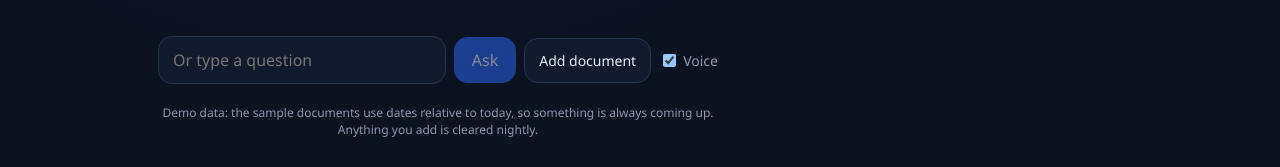
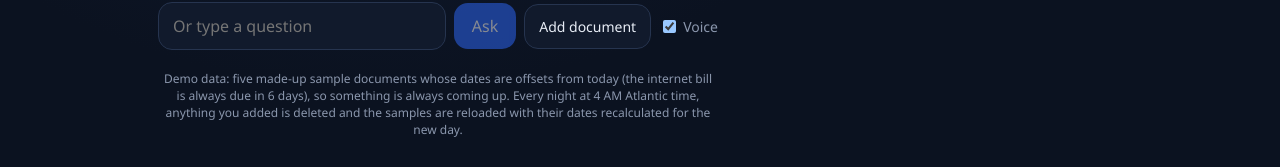
Before and after one commit to aminnemati96/homedocs-alexa-plus, a React (Vite) app in the folder web/: page / in a window 1280 px wide. Shown: the part 630-797 px from the top of the page. Built offline with nearby package versions, Linux system fonts and the light colour scheme; no server answers.

Commit message:
Explain the nightly demo reset and date offsets on the site

```diff
--- a/web/src/App.tsx
+++ b/web/src/App.tsx
@@ -338,8 +338,10 @@ export default function App() {
           </label>
         </form>
         <p className="demo-note">
-          Demo data: the sample documents use dates relative to today, so something is always
-          coming up. Anything you add is cleared nightly.
+          Demo data: five made-up sample documents whose dates are offsets from today (the
+          internet bill is always due in 6 days), so something is always coming up. Every night at
+          4 AM Atlantic time, anything you added is deleted and the samples are reloaded with their
+          dates recalculated for the new day.
         </p>
       </main>
 
```
